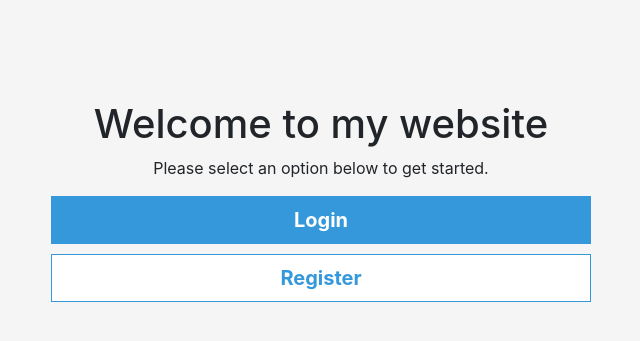
After one commit to idrisabkar/FullStackApp, a Flask app: template WebApp/templates/index.html in a window 1280 px wide. The commit adds this page. Shown: the top 341 px of the page, without its empty margins (319-959 px from the left). Run offline with Flask 2, Linux system fonts and the light colour scheme; the template is opened without the code that fills it, so the values that code supplies are empty; some libraries are stand-ins or nearby versions.

Commit message:
templates

```diff
--- a/WebApp/app.py
+++ b/WebApp/app.py
@@ -1,11 +1,21 @@
-from flask import Flask
+from flask import Flask, render_template, redirect
 
 app = Flask(__name__)
 
 
 @app.route("/")
-def hello_world():
-    return "<p>Hello, World!</p>"
+def home():
+    return render_template("index.html")
+
+
+@app.route("/login")
+def login():
+    return render_template("login.html")
+
+
+@app.route("/register")
+def register():
+    return render_template("register.html")
 
 
 if __name__ == "__main__":
--- /dev/null
+++ b/WebApp/templates/index.html
@@ -0,0 +1,69 @@
+<!DOCTYPE html>
+<html lang="en">
+<head>
+    <meta charset="UTF-8">
+    <meta name="viewport" content="width=device-width, initial-scale=1.0">
+    <title>Home Page</title>
+    <!-- Bootstrap CSS -->
+    <link rel="stylesheet" href="https://maxcdn.bootstrapcdn.com/bootstrap/4.0.0/css/bootstrap.min.css">
+    <!-- Custom CSS -->
+    <style>
+        body {
+            background-color: #f5f5f5;
+        }
+
+        .container {
+            margin-top: 100px;
+        }
+
+        .btn {
+            border-radius: 0;
+            font-weight: bold;
+            margin-bottom: 10px;
+        }
+
+        .login-btn {
+            background-color: #3498db;
+            border-color: #3498db;
+            color: #fff;
+        }
+
+        .login-btn:hover {
+            background-color: #2980b9;
+            border-color: #2980b9;
+        }
+
+        .register-btn {
+            background-color: #fff;
+            border-color: #3498db;
+            color: #3498db;
+        }
+
+        .register-btn:hover {
+            background-color: #3498db;
+            border-color: #3498db;
+            color: #fff;
+        }
+    </style>
+</head>
+<body>
+    <div class="container">
+        <div class="row">
+            <div class="col-md-6 offset-md-3">
+                <div class="text-center">
+                    <h1>Welcome to my website</h1>
+                    <p>Please select an option below to get started.</p>
+                </div>
+                <div class="text-center">
+                    <a href="{{url_for('login')}}" class="btn btn-lg btn-block login-btn">Login</a>
+                    <a href="{{url_for('register')}}" class="btn btn-lg btn-block register-btn">Register</a>
+                </div>
+            </div>
+        </div>
+    </div>
+    <!-- Bootstrap JS -->
+    <script src="https://code.jquery.com/jquery-3.2.1.slim.min.js"></script>
+    <script src="https://cdnjs.cloudflare.com/ajax/libs/popper.js/1.12.9/umd/popper.min.js"></script>
+    <script src="https://maxcdn.bootstrapcdn.com/bootstrap/4.0.0/js/bootstrap.min.js"></script>
+</body>
+</html>
```
Also changed, not shown: WebApp/templates/login.html (+68 -2 lines), WebApp/templates/register.html (+76 -2 lines), 1 other file.
